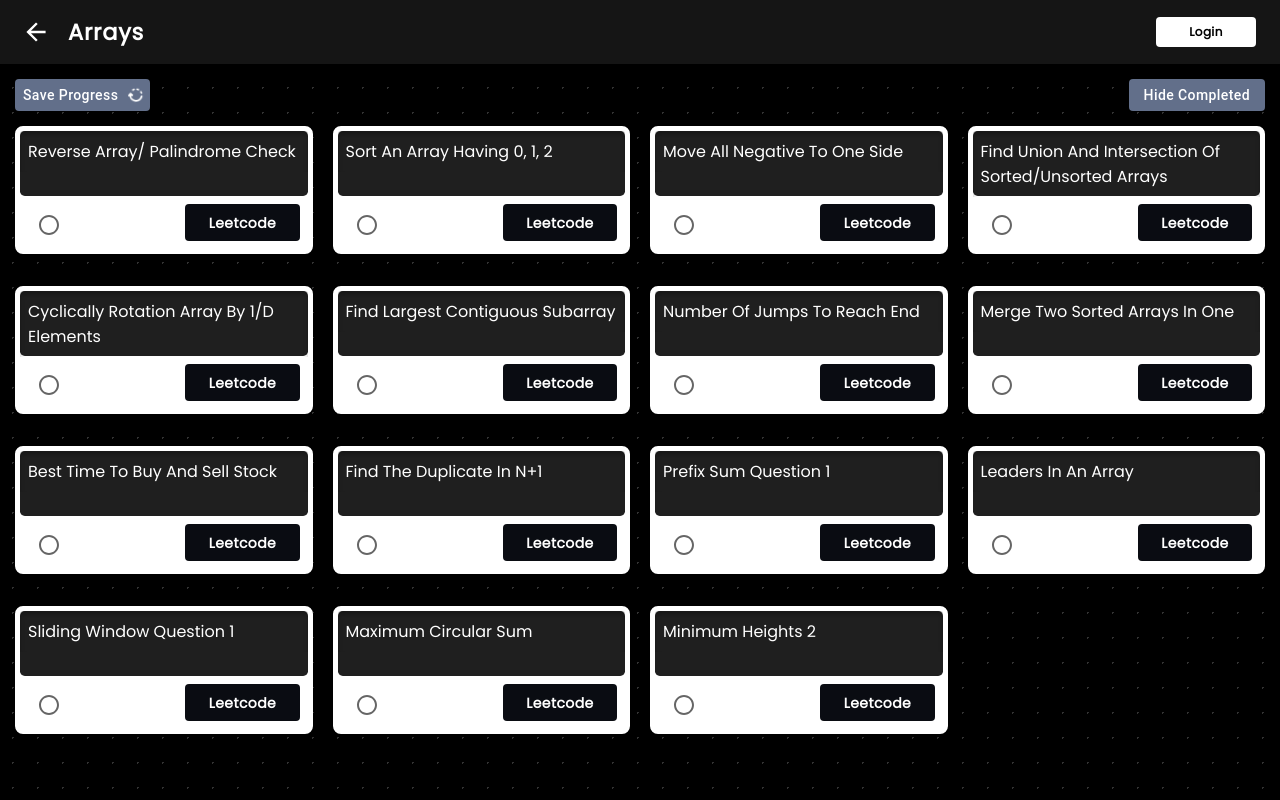
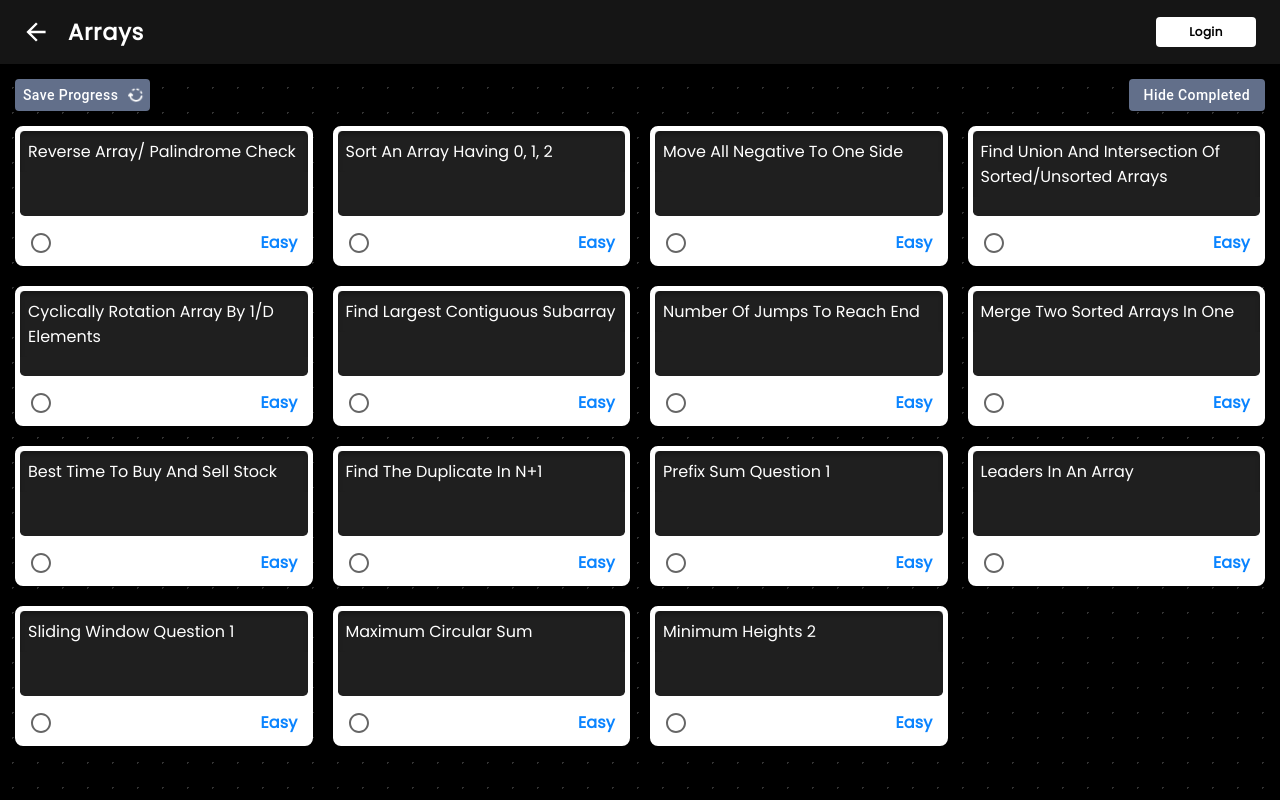
Before and after one commit to hmansh/binary-search-trees, a React (Create React App) app: page /topic/arrays in a window 1280 px wide. Built offline with nearby package versions, Linux system fonts and the light colour scheme.

Commit message:
Added Changes to Question Cards

```diff
--- a/src/App.css
+++ b/src/App.css
@@ -55,7 +55,13 @@
 }
 
 .completed {
-  width: 30%;
+  width: 20%;
+}
+
+.difficulty {
+  padding-right: 10px;
+  display: flex;
+  color: #0A84FF;
 }
 
 .link {
--- a/src/components/Card/QuestionCard.js
+++ b/src/components/Card/QuestionCard.js
@@ -5,11 +5,11 @@ import "../../App.css";
 import Checkbox from "@mui/material/Checkbox";
 import RadioButtonUncheckedOutlinedIcon from "@mui/icons-material/RadioButtonUncheckedOutlined";
 import CheckCircleOutlineOutlinedIcon from "@mui/icons-material/CheckCircleOutlineOutlined";
-import { QuestionLinkButton } from "../CustomerComponents";
+// import { QuestionLinkButton } from "../CustomerComponents";
 
 const style = {
   cardContainer: {
-    height: "90%",
+    height: "100%",
     minHeight: "16vh",
   },
   cardComponent: {
@@ -23,7 +23,7 @@ const style = {
   },
   cardHeader: {
     borderRadius: "0.6vh",
-    height: "55%",
+    height: "65%",
   },
   topicTitle: {
     padding: "0.5rem",
@@ -35,14 +35,18 @@ const style = {
   },
   statusContainer: {
     color: "black",
-    padding: "0.5rem",
+    // padding: "0.5rem",
     fontWeight: "500",
     fontSize: "1rem",
     textAlign: "left",
   },
   cardLower: {
-    height: "45%",
+    height: "30%"
   },
+  questionLevel: {
+    fontWeight: 600,
+    margin: 'auto',
+  }
 };
 
 export default function QuestionCard({ pos = 1, ...props }) {
@@ -69,10 +73,10 @@ export default function QuestionCard({ pos = 1, ...props }) {
                   checkedIcon={<CheckCircleOutlineOutlinedIcon />}
                 />
               </div>
-              <div className="link">
-                <QuestionLinkButton variant="contained" disableRipple>
-                  <div>Leetcode</div>
-                </QuestionLinkButton>
+              <div className="difficulty">
+                <div style={style.questionLevel}>
+                    Easy
+                </div>
               </div>
             </div>
           </Typography>
--- a/src/components/Card/TopicCard.js
+++ b/src/components/Card/TopicCard.js
@@ -4,7 +4,7 @@ import "../../App.css";
 
 const style = {
   cardContainer: {
-    height: "90%",
+    height: "100%",
     minHeight: "16vh",
   },
   cardComponent: {
```
